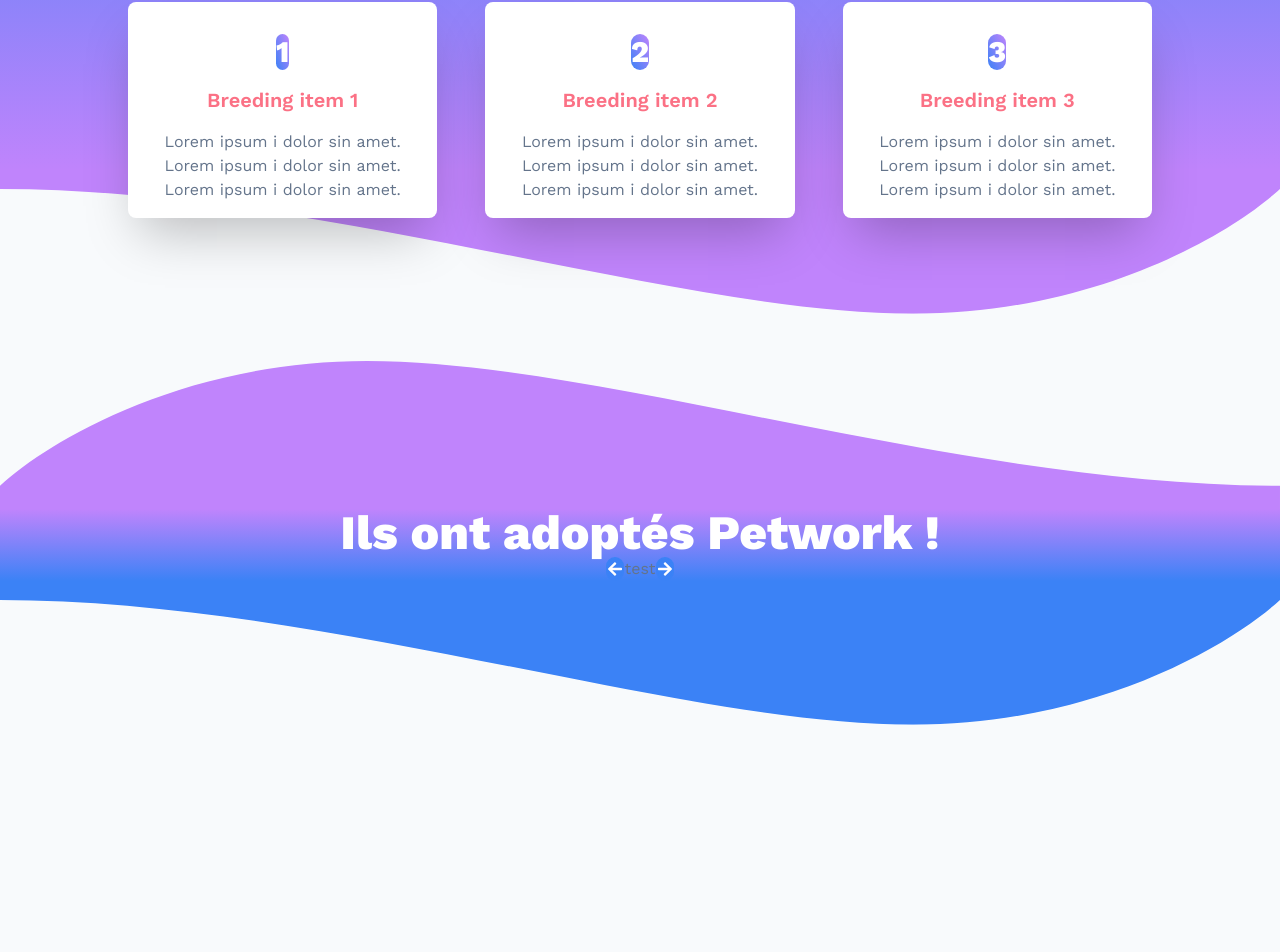
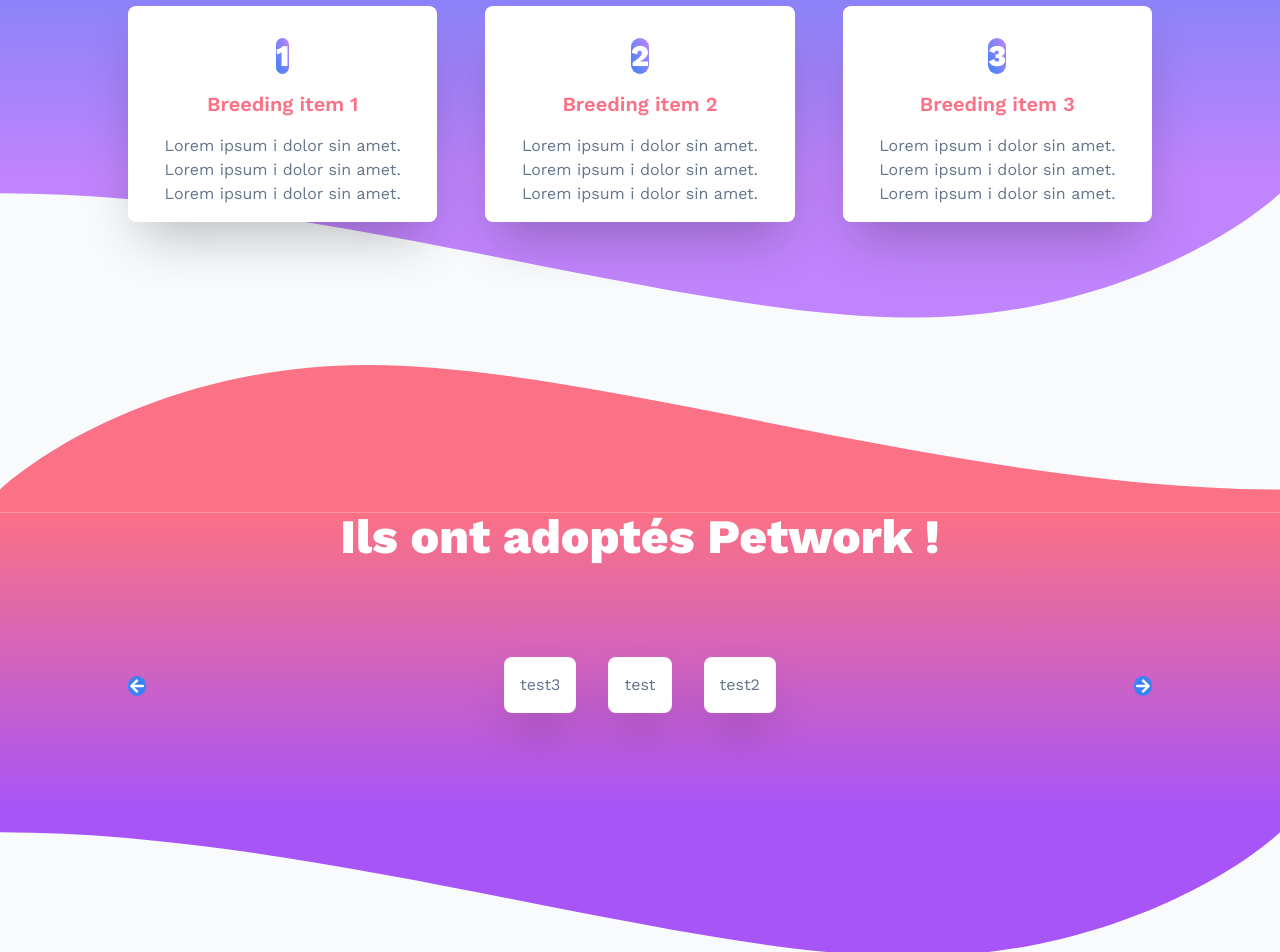
Before and after one commit to petwork-organization/petwork-home, a Vue app: page /#/ in a window 1280 px wide. Shown: the part 1078-2030 px from the top of the page. Before the commit the page ends 1803 px from the top, so only its background shows below. Built offline with nearby package versions, Linux system fonts and the light colour scheme; what tailwindcss-pixel-dimensions would draw is missing.

Commit message:
Create AppWave

```diff
--- /dev/null
+++ b/src/components/atoms/wave/AppWave.vue
@@ -0,0 +1,20 @@
+<template>
+  <svg
+    version="1.1"
+    xmlns="http://www.w3.org/2000/svg"
+    viewBox="0 0 1440 166.1"
+  >
+    <path
+      d="M413,0C201.4,0,49.8,93.8,0,140v26.1h1440V140C1079.5,140,677.5,0,413,0z"
+      fill="currentColor"
+    />
+  </svg>
+</template>
+
+<script lang="ts">
+import { defineComponent } from 'vue';
+
+export default defineComponent({
+  name: 'app-wave',
+});
+</script>
--- a/src/components/molecules/carousel/AppCarousel.vue
+++ b/src/components/molecules/carousel/AppCarousel.vue
@@ -1,18 +1,31 @@
 <template>
-  <div class="flex flex-row">
+  <div class="relative w-full flex flex-row items-center justify-center">
+    <div class="absolute left-0 top-1/2 transform -translate-y-1/2">
       <app-button
         color="primary"
         icon="arrow-left"
         @click="previous"
       ></app-button>
-    <template v-for="item in items">
+    </div>
+
     <slot
       name="item"
-        v-bind:item="item"
-        v-if="item === items[currentIndex]"
+      v-bind:item="previousItem"
     ></slot>
-    </template>
+
+    <slot
+      name="item"
+      v-bind:item="currentItem"
+    ></slot>
+
+    <slot
+      name="item"
+      v-bind:item="nextItem"
+    ></slot>
+
+    <div class="absolute right-0 top-1/2 transform -translate-y-1/2">
       <app-button color="primary" icon="arrow-right" @click="next"></app-button>
+    </div>
   </div>
 </template>
 
@@ -43,5 +56,16 @@
         this.currentIndex === 0 ? this.items.length - 1 : this.currentIndex - 1;
     },
   },
+  computed: {
+    previousItem() {
+      return this.items[this.currentIndex === 0 ? this.items.length - 1 : this.currentIndex - 1];
+    },
+    nextItem() {
+      return this.items[(this.currentIndex + 1) % this.items.length];
+    },
+    currentItem() {
+      return this.items[this.currentIndex];
+    },
+  },
 });
 </script>
--- a/src/components/organisms/opinion-overview/OpinionOverview.vue
+++ b/src/components/organisms/opinion-overview/OpinionOverview.vue
@@ -1,36 +1,42 @@
 <template>
-  <img
-    src="../../../assets/shapes/wave-secondary-400.svg"
-    class="w-full-mb-1"
-  />
+  <div class="text-accent-400">
+    <app-wave></app-wave>
+  </div>
+
   <div
-    class="flex flex-col items-center bg-gradient-to-b from-secondary-400 to-primary-500 px-4 sm:px-16 md:px-32"
+    class="flex flex-col items-center bg-gradient-to-b from-accent-400 to-secondary-500 px-4 sm:px-16 md:px-32"
   >
     <div class="text-white text-3xl sm:text-5xl font-extrabold">
       Ils ont adoptés Petwork !
     </div>
-    <div class="flex flex-row">
+
+    <div class="flex flex-row w-full my-24">
       <app-carousel :items="items">
         <template v-slot:item="{ item }">
-          {{ item.test }}
+          <app-card class="mx-4">
+            <template v-slot:content>
+              {{ item.test }}
+            </template>
+          </app-card>
         </template>
       </app-carousel>
     </div>
   </div>
-  <img
-    src="../../../assets/shapes/wave-primary-500.svg"
-    class="w-full -mt-1 transform rotate-180 relative -z-10"
-  />
+
+  <div class="text-secondary-500 transform rotate-180 relative -z-10">
+    <app-wave></app-wave>
+  </div>
 </template>
 
 <script lang="ts">
 import { defineComponent } from 'vue';
 import AppCard from '../../molecules/card/AppCard.vue';
 import AppCarousel from '../../molecules/carousel/AppCarousel.vue';
+import AppWave from '../../atoms/wave/AppWave.vue';
 
 export default defineComponent({
   name: 'opinion-overview',
-  components: { AppCarousel, AppCard },
+  components: { AppWave, AppCarousel, AppCard },
   data() {
     return {
       items: [
@@ -40,6 +46,9 @@
         {
           test: 'test2',
         },
+        {
+          test: 'test3',
+        },
       ],
     };
   },
--- a/src/components/organisms/roles-overview/RolesOverview.vue
+++ b/src/components/organisms/roles-overview/RolesOverview.vue
@@ -1,7 +1,11 @@
 <template>
-  <img src="../../../assets/shapes/wave-primary-500.svg" class="w-full -mb-1">
+  <div class="text-primary-500">
+    <app-wave></app-wave>
+  </div>
 
-  <div class="flex flex-col items-center bg-gradient-to-t from-secondary-400 to-primary-500 px-4 sm:px-16 md:px-32">
+  <div
+    class="flex flex-col items-center bg-gradient-to-t from-secondary-400 to-primary-500 px-4 sm:px-16 md:px-32"
+  >
     <div class="text-white text-3xl sm:text-5xl font-extrabold">Je suis ?</div>
 
     <div class="mt-6 sm:mt-12">
@@ -13,10 +17,13 @@
     </div>
 
     <div class="text-white max-w-lg text-center font-light mt-6 sm:mt-12">
-      Lorem ipsum dolor sit amet, consectetur adipiscing elit. Integer fringilla augue hendrerit est congue pulvinar.
+      Lorem ipsum dolor sit amet, consectetur adipiscing elit. Integer fringilla
+      augue hendrerit est congue pulvinar.
     </div>
 
-    <div class="flex flex-col md:flex-row space-y-12 md:space-y-0 md:space-x-12 mt-6 sm:mt-12 -mb-12">
+    <div
+      class="flex flex-col md:flex-row space-y-12 md:space-y-0 md:space-x-12 mt-6 sm:mt-12 -mb-12"
+    >
       <roles-overview-card class="flex-1" v-for="(item, index) in items">
         <template v-slot:badge>{{ index + 1 }}</template>
         <template v-slot:title>{{ item.title }}</template>
@@ -27,30 +34,38 @@
     </div>
   </div>
 
-  <img src="../../../assets/shapes/wave-secondary-400.svg" class="w-full -mt-1 transform rotate-180 relative -z-10">
+  <div
+    class="text-secondary-400 w-full -mt-1 transform rotate-180 relative -z-10"
+  >
+    <app-wave></app-wave>
+  </div>
 </template>
 
 <script lang="ts">
 import { defineComponent } from 'vue';
 import AppButtonToggle from '../../molecules/button-toggle/AppButtonToggle.vue';
 import { Colors } from '../../utils';
-import { breedingOverviewItems, familyOverviewItems } from './roles-overview.utils';
+import {
+  breedingOverviewItems,
+  familyOverviewItems,
+} from './roles-overview.utils';
 import RolesOverviewCard from './RolesOverviewCard.vue';
+import AppWave from '../../atoms/wave/AppWave.vue';
 
 export default defineComponent({
   name: 'roles-overview',
-  components: { RolesOverviewCard, AppButtonToggle },
+  components: { AppWave, RolesOverviewCard, AppButtonToggle },
   data() {
     return {
       Colors: Colors,
       buttonToggleItems: [
         {
           value: 'breeding',
-          label: "Un élevage",
+          label: 'Un élevage',
         },
         {
           value: 'family',
-          label: "Une famille",
+          label: 'Une famille',
         },
       ],
       activeRole: 'breeding',
@@ -63,8 +78,8 @@
         family: familyOverviewItems,
       };
 
-      return items[this.activeRole]
+      return items[this.activeRole];
     },
-  }
+  },
 });
 </script>
```
Also changed, not shown: src/assets/shapes/wave-primary-500.svg (deleted), src/assets/shapes/wave-secondary-400.svg (deleted). Lines whose indentation alone changed are shown as unchanged.
